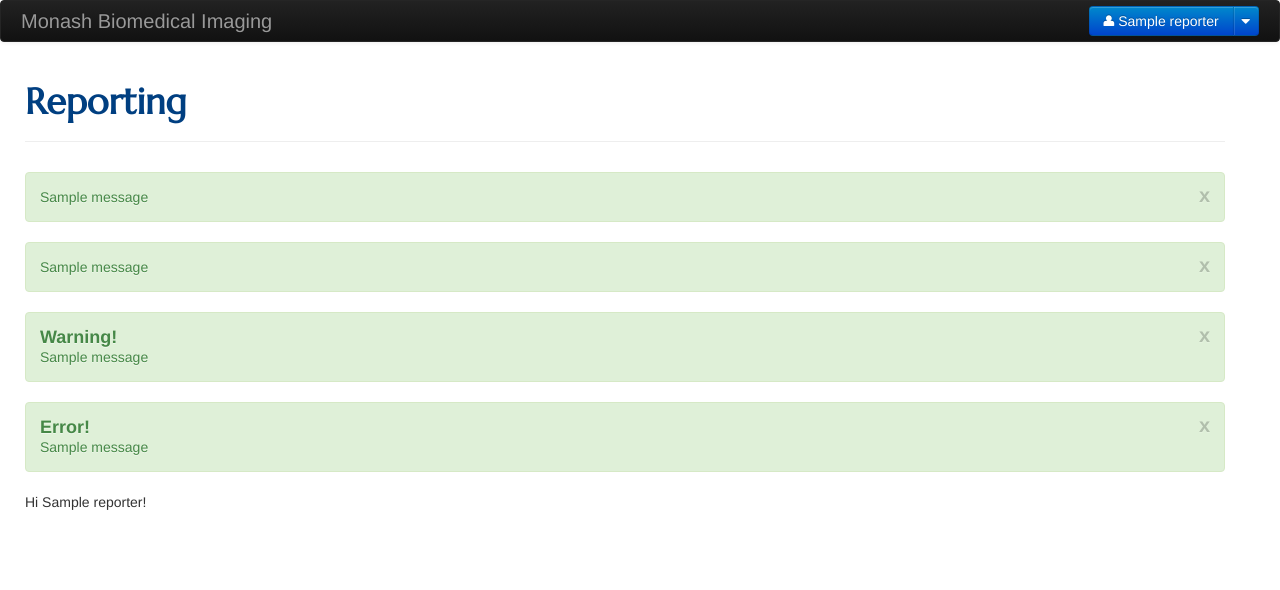
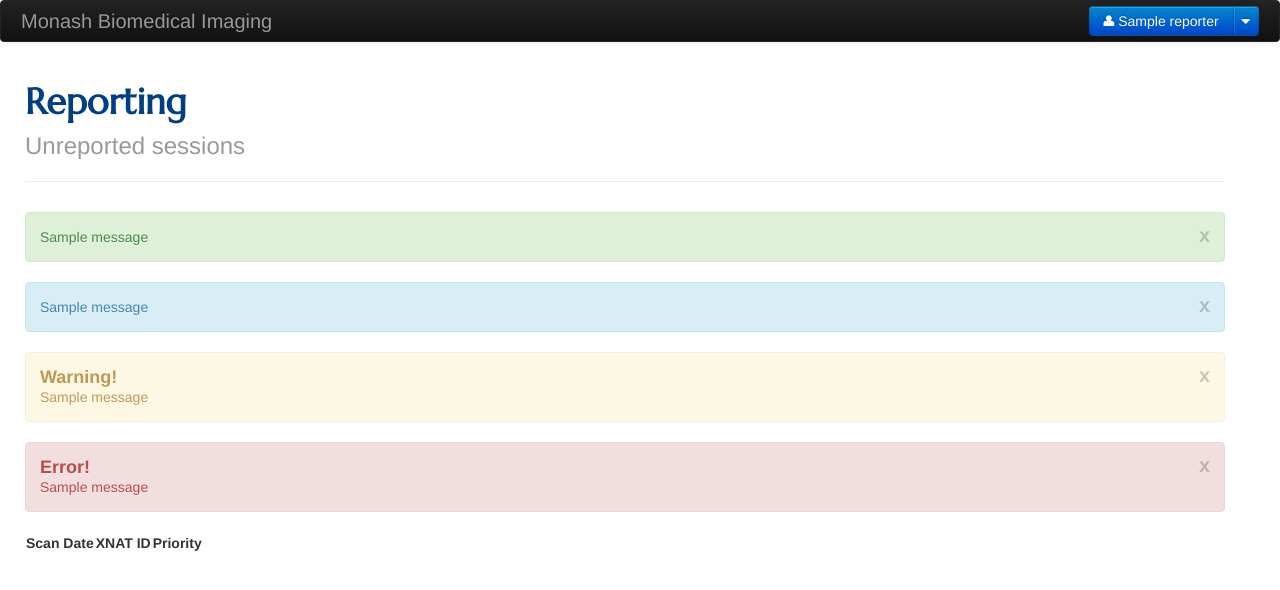
Before and after one commit to tclose/mbi-flask, a Flask app: page /reporting/sessions in a window 1280 px wide. Shown: the top 590 px of the page. Run offline with Flask 2, Linux system fonts and the light colour scheme; the visitor is signed in with stand-in values (Sample User, id 1); tables that the repository leaves empty hold one stand-in row (values such as "Sample post"); one stand-in notice (Sample message) is shown; data that the repository does not hold is empty; parts of the project's set-up code (start-up, migrations or seed data) failed here and were passed over; some libraries are stand-ins or nearby versions.

Commit message:
developing sessions page

```diff
--- a/mbi_flask/apps/reporting/decorators.py
+++ b/mbi_flask/apps/reporting/decorators.py
@@ -2,11 +2,14 @@ from functools import wraps
 from flask import g, flash, redirect, url_for, request
 
 
-def requires_login(f):
+def requires_login(f, admin=False):
     @wraps(f)
     def decorated_function(*args, **kwargs):
         if g.reporter is None:
-            flash(u'You need to be signed in for this page.')
+            flash(u'You need to be signed in to access that page.', 'warning')
             return redirect(url_for('reporting.login', next=request.path))
+        if admin:
+            if g.reporter.email not in app.ADMINS:
+                flash(u'Only administrators can access that page.', 'error')
         return f(*args, **kwargs)
     return decorated_function
--- a/mbi_flask/apps/reporting/views.py
+++ b/mbi_flask/apps/reporting/views.py
@@ -51,7 +51,7 @@ def login():
             session['reporter_id'] = reporter.id
             flash('Welcome {}'.format(reporter.name), 'success')
             return redirect(url_for('reporting.sessions'))
-        flash('Wrong email or password', 'error-message')
+        flash('Wrong email or password', 'error')
     return render_template("reporting/login.html", form=form)
 
 
@@ -60,8 +60,10 @@ def logout():
     """
     Logout page
     """
+    reporter = g.reporter
     g.reporter = None
     del session['reporter_id']
+    flash('Logged out {}'.format(reporter.name), 'info')
     return redirect(url_for('reporting.login'))
 
 
@@ -98,4 +100,29 @@ def sessions():
     """
     Display all sessions that still need to be reported
     """
-    return render_template("reporting/sessions.html", reporter=g.reporter)
+    unreported_sessions = (
+        Session.query
+        .filter(Session.reporter_id != None)
+        .order_by(Session.priority, Session.scan_date))  # noqa
+    return render_template("reporting/sessions.html",
+                           sessions=unreported_sessions)
+
+
+@mod.route('/report', methods=['GET'])
+@requires_login
+def report():
+    """
+    Enter report
+    """
+    session = Session.query.filter_by(
+        session_id=request.args.get('session')).first()
+    return render_template("reporting/report.html", session=session)
+
+
+@mod.route('/import')
+@requires_login(admin=True)
+def import_():
+    """
+    Imports session information from FileMaker database export into in SQL lite
+    DB
+    """
--- a/mbi_flask/apps/templates/base.html
+++ b/mbi_flask/apps/templates/base.html
@@ -45,7 +45,7 @@
             {% for category in ('success', 'info', 'warning', 'error') %}
             {% with messages  = get_flashed_messages(category_filter=[category]) %}
             {% if messages %}
-            <div class="alert alert-block alert-success fade in">
+            <div class="alert alert-block alert-{{ category }} fade in">
                 <button class="close" data-dismiss="alert" type="button">x</button>
                 {% if category in ('warning', 'error') %}
                 <h4 class="alert-heading">{{ category.capitalize() }}!</h4>
--- a/mbi_flask/apps/templates/reporting/sessions.html
+++ b/mbi_flask/apps/templates/reporting/sessions.html
@@ -1,4 +1,24 @@
 {% extends "reporting/base.html" %}
+{% block sub_heading %}Unreported sessions{% endblock %}
 {% block content %}
-Hi {{ reporter.name }}!
+<table>
+    <thead>
+        <tr class="sessions-table-head">
+            <th>Scan Date</th>
+            <th>XNAT ID</th>
+            <th>Priority</th>
+        </tr>
+    </thead>
+    <tbody>
+{% for session in sessions %}
+    <tr>
+        <td>{{ session.scan_date.strftime('%d/%m/%Y') }}</td>
+        <td>
+            <a href="{{ url_for('reporting.report') }}?session={{ session.id }}">session.xnat_id</a>
+        </td>
+        <td>{{ session.priority_str }}</td>
+    </div>
+{% endfor %}
+</tbody>
+</table>
 {% endblock %}
```
Also changed, not shown: mbi_flask/apps/reporting/models.py (+8 -1 lines).
